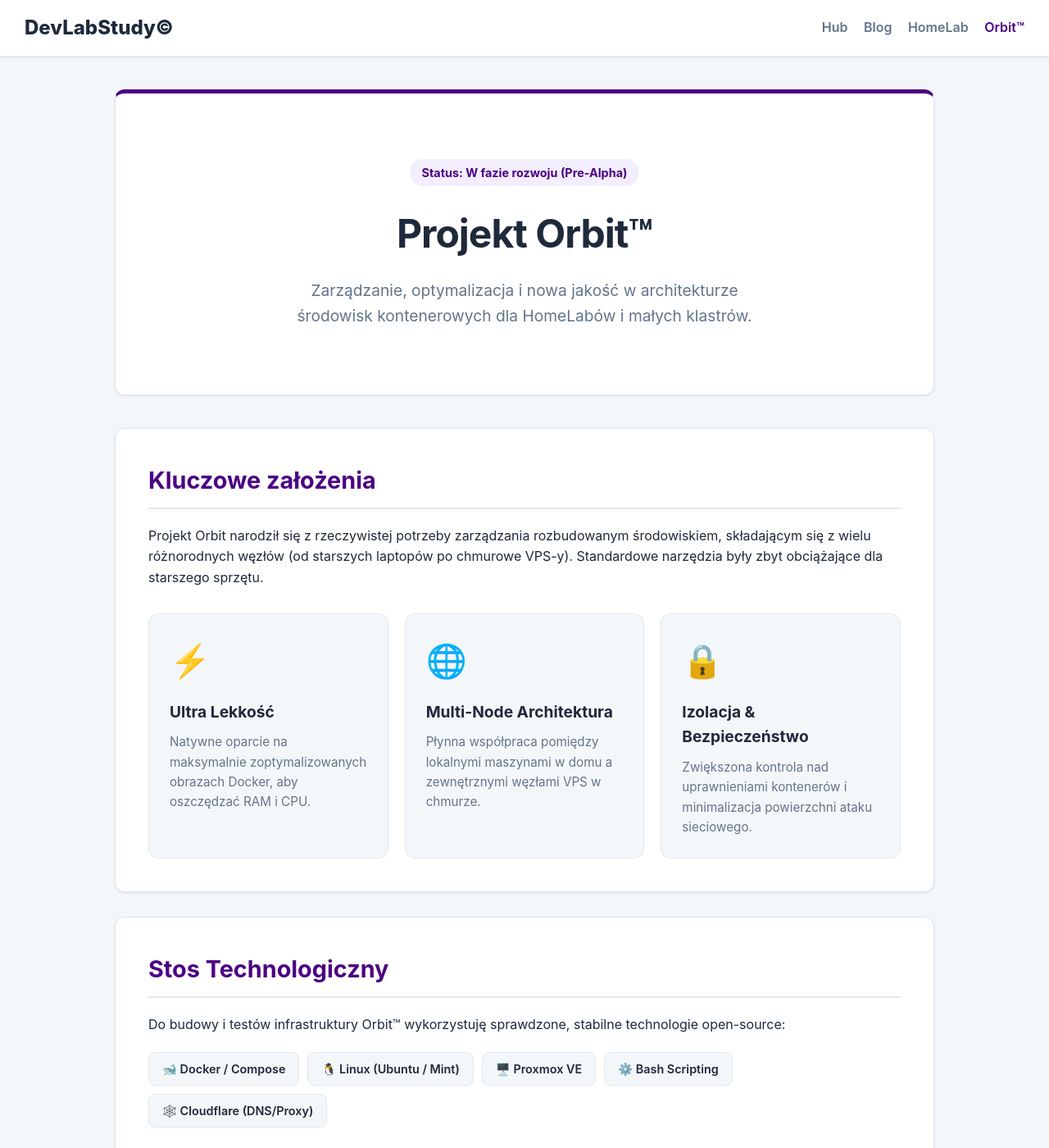
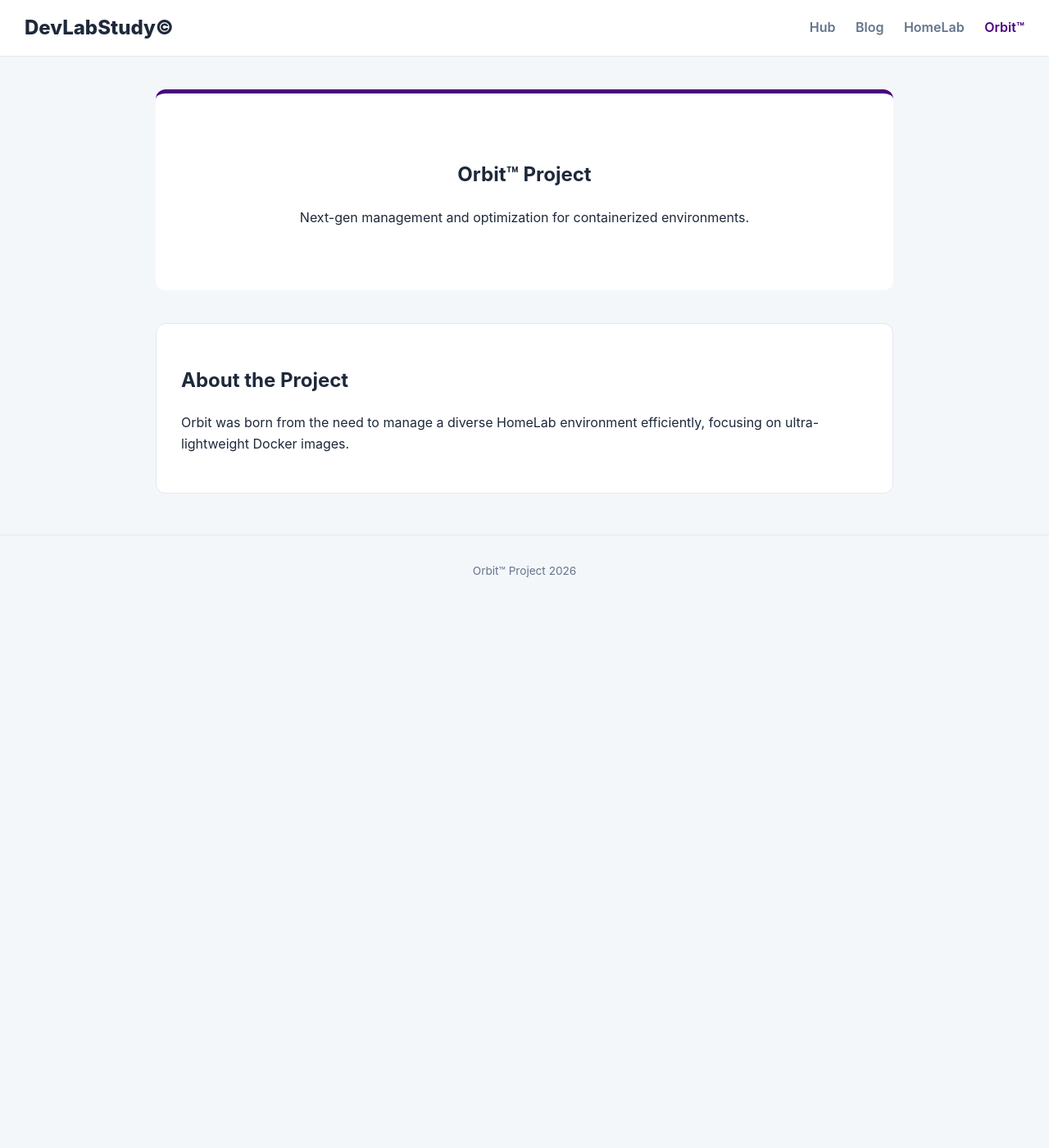
Before and after one commit to TobiMessi/TobiMessi.github.io, a Jekyll site: the page orbit.html, which Jekyll copies as it is, in a window 1280 px wide and 1400 px high. Shown: the whole window at 82% size. Built offline with Jekyll 4.4.1, drawn with Linux system fonts in a browser that asks for light colours; some of the changed text lies outside the part shown.

Commit message:
Refactor orbit.html for content and layout improvements
Updated content and styling for Orbit project page.

```diff
--- a/orbit.html
+++ b/orbit.html
@@ -4,139 +4,51 @@
     <meta charset="UTF-8">
     <meta name="viewport" content="width=device-width, initial-scale=1.0">
     <title>Orbit™ Project | DevLabStudy</title>
-
-    <link rel="icon" type="image/png" href="qr-code.png?v=fixed_buttons">
-    <link rel="shortcut icon" type="image/png" href="qr-code.png?v=fixed_buttons">
-
+    <link rel="icon" type="image/png" href="/qr-code.png?v=fixed_buttons">
     <style>
         :root {
             --bg-body: #f4f7fa; --bg-nav: #ffffff; --bg-card: #ffffff;
             --text-main: #1e293b; --text-muted: #64748b; --border-color: #e2e8f0;
-            --accent-purple: #4b0082; --accent-blue: #2563eb; --shadow-sm: 0 1px 3px rgba(0,0,0,0.1);
-            --radius: 12px;
+            --accent-purple: #4b0082; --radius: 12px;
         }
-
         @media (prefers-color-scheme: dark) {
             :root {
                 --bg-body: #0f172a; --bg-nav: #1e293b; --bg-card: #1e293b;
                 --text-main: #f8fafc; --text-muted: #94a3b8; --border-color: #334155;
-                --accent-purple: #8b5cf6; --accent-blue: #3b82f6; --shadow-sm: 0 4px 6px rgba(0,0,0,0.3);
+                --accent-purple: #8b5cf6;
             }
         }
-
-        body { font-family: -apple-system, BlinkMacSystemFont, "Segoe UI", Roboto, Helvetica, Arial, sans-serif; background: var(--bg-body); color: var(--text-main); margin: 0; padding: 0; line-height: 1.6; -webkit-font-smoothing: antialiased; }
-
-        .navbar { background: var(--bg-nav); border-bottom: 1px solid var(--border-color); padding: 15px 30px; display: flex; justify-content: space-between; align-items: center; position: sticky; top: 0; z-index: 100; box-shadow: var(--shadow-sm); }
-        .nav-brand { font-size: 1.5rem; font-weight: 800; color: var(--text-main); text-decoration: none; }
-        .nav-links a { margin-left: 15px; text-decoration: none; color: var(--text-muted); font-weight: 600; transition: 0.2s; }
-        .nav-links a:hover, .nav-links a.active { color: var(--accent-purple); }
-
-        .container { max-width: 1000px; margin: 40px auto; padding: 0 20px; }
-
-        /* Hero Section */
-        .hero-orbit { text-align: center; padding: 80px 20px; background: var(--bg-card); border-radius: var(--radius); border: 1px solid var(--border-color); margin-bottom: 40px; box-shadow: var(--shadow-sm); border-top: 5px solid var(--accent-purple); position: relative; overflow: hidden; }
-        .hero-orbit h1 { font-size: 3rem; margin: 0 0 15px 0; color: var(--text-main); letter-spacing: -1px; }
-        .hero-orbit p { font-size: 1.2rem; color: var(--text-muted); max-width: 600px; margin: 0 auto; }
-        .version-badge { display: inline-block; background: rgba(139, 92, 246, 0.1); color: var(--accent-purple); padding: 5px 15px; border-radius: 20px; font-weight: 700; font-size: 0.9rem; margin-bottom: 20px; }
-
-        /* Zawartość */
-        .content-card { background: var(--bg-card); padding: 40px; border-radius: var(--radius); border: 1px solid var(--border-color); margin-bottom: 30px; box-shadow: var(--shadow-sm); }
-        .content-card h2 { color: var(--accent-purple); margin-top: 0; font-size: 1.8rem; border-bottom: 2px solid var(--border-color); padding-bottom: 10px; margin-bottom: 20px; }
-
-        /* Siatka Funkcji */
-        .features-grid { display: grid; grid-template-columns: repeat(auto-fit, minmax(250px, 1fr)); gap: 20px; margin-top: 30px; }
-        .feature-card { background: var(--bg-body); padding: 25px; border-radius: var(--radius); border: 1px solid var(--border-color); text-align: left; }
-        .feature-icon { font-size: 2.5rem; margin-bottom: 15px; display: block; }
-        .feature-title { font-size: 1.2rem; font-weight: 700; margin-bottom: 10px; color: var(--text-main); }
-        .feature-desc { font-size: 0.95rem; color: var(--text-muted); margin: 0; }
-
-        /* Stos technologiczny */
-        .tech-stack { display: flex; gap: 10px; flex-wrap: wrap; margin-top: 20px; }
-        .tech-badge { background: var(--bg-body); border: 1px solid var(--border-color); color: var(--text-main); padding: 8px 16px; border-radius: 8px; font-size: 0.9rem; font-weight: 600; display: flex; align-items: center; gap: 8px; }
-
-        /* Call to action */
-        .cta-section { text-align: center; margin-top: 50px; padding: 40px; background: rgba(139, 92, 246, 0.05); border-radius: var(--radius); border: 1px dashed var(--accent-purple); }
-        .btn-github { display: inline-block; background: #24292e; color: white; text-decoration: none; padding: 12px 24px; border-radius: 8px; font-weight: 600; margin-top: 15px; transition: 0.2s; }
-        .btn-github:hover { transform: translateY(-2px); opacity: 0.9; }
-
-        footer { text-align: center; color: var(--text-muted); font-size: 0.85rem; margin: 50px 0 30px 0; padding-top: 20px; border-top: 1px solid var(--border-color); }
+        body { font-family: -apple-system, BlinkMacSystemFont, "Segoe UI", Roboto, Helvetica, Arial, sans-serif; background: var(--bg-body); color: var(--text-main); margin: 0; padding: 0; line-height: 1.6; }
+        .navbar { background: var(--bg-nav); border-bottom: 1px solid var(--border-color); padding: 15px 30px; display: flex; justify-content: space-between; align-items: center; position: sticky; top: 0; z-index: 100; }
+        .nav-brand { font-size: 1.5rem; font-weight: 800; text-decoration: none; color: var(--text-main); }
+        .nav-links a { margin-left: 20px; text-decoration: none; color: var(--text-muted); font-weight: 600; }
+        .nav-links a.active { color: var(--accent-purple); }
+        .container { max-width: 900px; margin: 40px auto; padding: 0 20px; }
+        .hero-orbit { text-align: center; padding: 60px 20px; background: var(--bg-card); border-radius: var(--radius); border-top: 5px solid var(--accent-purple); margin-bottom: 40px; }
+        .content-card { background: var(--bg-card); padding: 30px; border-radius: var(--radius); border: 1px solid var(--border-color); margin-bottom: 30px; }
+        footer { text-align: center; color: var(--text-muted); font-size: 0.85rem; margin-top: 50px; padding: 20px; border-top: 1px solid var(--border-color); }
     </style>
 </head>
 <body>
-
     <nav class="navbar">
         <a href="/" class="nav-brand">DevLabStudy©</a>
         <div class="nav-links">
             <a href="/">Hub</a>
             <a href="/blog">Blog</a>
-            <a href="/homelab.html">HomeLab</a>
-            <a href="/orbit.html" class="active">Orbit™</a>
+            <a href="/homelab">HomeLab</a>
+            <a href="/orbit" class="active">Orbit™</a>
         </div>
     </nav>
-
     <main class="container">
         <section class="hero-orbit">
-            <span class="version-badge">Status: W fazie rozwoju (Pre-Alpha)</span>
-            <h1>Projekt Orbit™</h1>
-            <p>Zarządzanie, optymalizacja i nowa jakość w architekturze środowisk kontenerowych dla HomeLabów i małych klastrów.</p>
+            <h1>Orbit™ Project</h1>
+            <p>Next-gen management and optimization for containerized environments.</p>
         </section>
-
         <div class="content-card">
-            <h2>Kluczowe założenia</h2>
-            <p>
-                Projekt Orbit narodził się z rzeczywistej potrzeby zarządzania rozbudowanym środowiskiem, składającym się z wielu różnorodnych węzłów (od starszych laptopów po chmurowe VPS-y). Standardowe narzędzia były zbyt obciążające dla starszego sprzętu.
-            </p>
-
-            <div class="features-grid">
-                <div class="feature-card">
-                    <span class="feature-icon">⚡</span>
-                    <div class="feature-title">Ultra Lekkość</div>
-                    <p class="feature-desc">Natywne oparcie na maksymalnie zoptymalizowanych obrazach Docker, aby oszczędzać RAM i CPU.</p>
-                </div>
-                <div class="feature-card">
-                    <span class="feature-icon">🌐</span>
-                    <div class="feature-title">Multi-Node Architektura</div>
-                    <p class="feature-desc">Płynna współpraca pomiędzy lokalnymi maszynami w domu a zewnętrznymi węzłami VPS w chmurze.</p>
-                </div>
-                <div class="feature-card">
-                    <span class="feature-icon">🔒</span>
-                    <div class="feature-title">Izolacja & Bezpieczeństwo</div>
-                    <p class="feature-desc">Zwiększona kontrola nad uprawnieniami kontenerów i minimalizacja powierzchni ataku sieciowego.</p>
-                </div>
-            </div>
-        </div>
-
-        <div class="content-card">
-            <h2>Stos Technologiczny</h2>
-            <p>Do budowy i testów infrastruktury Orbit™ wykorzystuję sprawdzone, stabilne technologie open-source:</p>
-            <div class="tech-stack">
-                <span class="tech-badge">🐋 Docker / Compose</span>
-                <span class="tech-badge">🐧 Linux (Ubuntu / Mint)</span>
-                <span class="tech-badge">🖥️ Proxmox VE</span>
-                <span class="tech-badge">⚙️ Bash Scripting</span>
-                <span class="tech-badge">🕸️ Cloudflare (DNS/Proxy)</span>
-            </div>
-        </div>
-
-        <div class="content-card">
-            <h2>Roadmapa Rozwoju</h2>
-            <ul>
-                <li style="margin-bottom: 10px;"><strong>Faza 1 (Aktualna):</strong> Badania i optymalizacja bazowych obrazów Docker dla starych procesorów.</li>
-                <li style="margin-bottom: 10px;"><strong>Faza 2:</strong> Zbudowanie stabilnego tunelu komunikacyjnego pomiędzy węzłem chmurowym a siecią domową (HomeLab).</li>
-                <li style="margin-bottom: 10px;"><strong>Faza 3:</strong> Automatyzacja wdrażania za pomocą dedykowanych skryptów startowych.</li>
-            </ul>
-        </div>
-
-        <div class="cta-section">
-            <h3 style="margin-top: 0; color: var(--accent-purple);">Pobierz i przetestuj Orbit™</h3>
-            <p style="color: var(--text-muted); margin-bottom: 0;">Wszystkie skrypty optymalizacyjne, Dockerfile oraz dokumentacja są dostępne publicznie. Zapraszam do testowania na własnych węzłach HomeLab.</p>
-            <a href="https://github.com/DevLabStudy/orbit" class="btn-github">Zobacz Repozytorium Orbit™ na GitHub</a>
+            <h2>About the Project</h2>
+            <p>Orbit was born from the need to manage a diverse HomeLab environment efficiently, focusing on ultra-lightweight Docker images.</p>
         </div>
     </main>
-
-    <footer>
-        <p>1 Gbps Fiber - Linux Mint 22.3 - Orbit™ Project 2026</p>
-    </footer>
-
+    <footer><p>Orbit™ Project 2026</p></footer>
 </body>
 </html>
```
